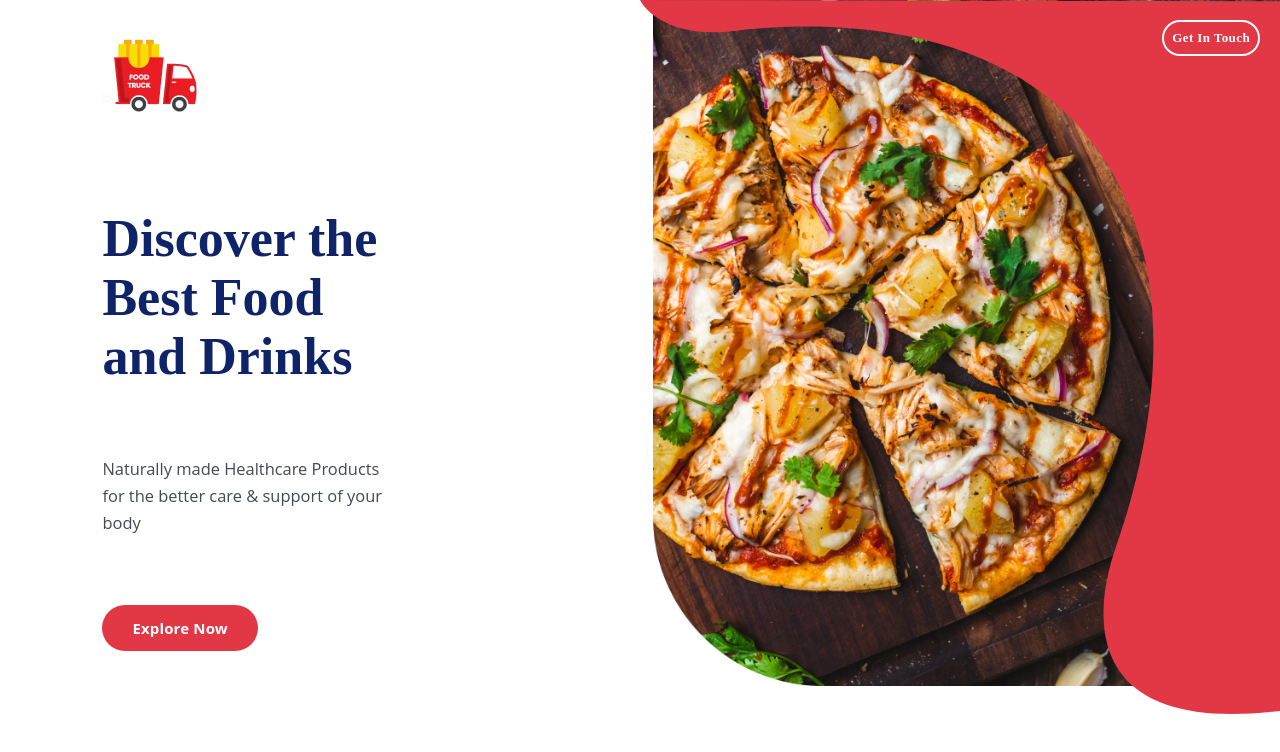
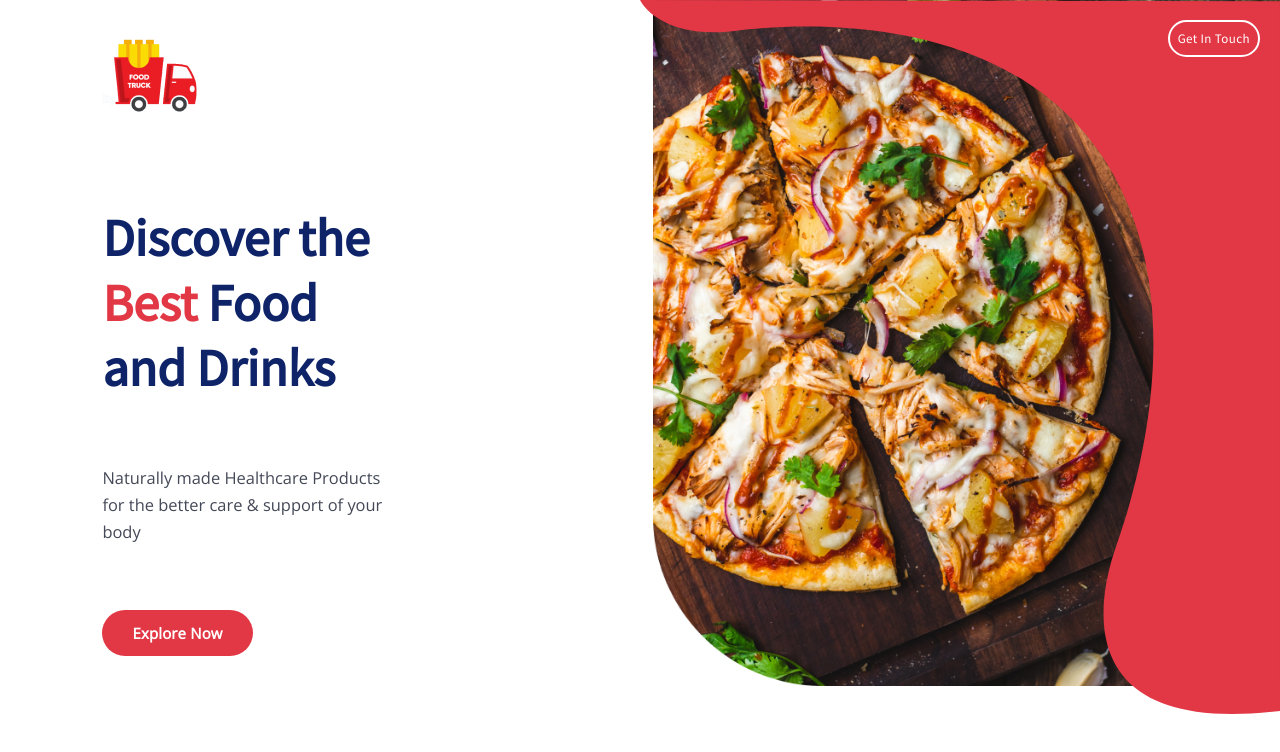
Before and after one commit to TusharAtrish/Foodie-Crave, a React (Create React App) app: page / in a window 1280 px wide. Shown: the top 752 px of the page. Built offline with nearby package versions, Linux system fonts and the light colour scheme.

Commit message:
font and right Header updated

```diff
--- a/public/index.html
+++ b/public/index.html
@@ -11,6 +11,12 @@
     />
     <link rel="apple-touch-icon" href="%PUBLIC_URL%/logo192.png" />
     <link rel="manifest" href="%PUBLIC_URL%/manifest.json" />
+    <link rel="preconnect" href="https://fonts.googleapis.com">
+<link rel="preconnect" href="https://fonts.gstatic.com" crossorigin>
+<link href="https://fonts.googleapis.com/css2?family=Open+Sans&display=swap" rel="stylesheet">
+<link rel="preconnect" href="https://fonts.googleapis.com">
+<link rel="preconnect" href="https://fonts.gstatic.com" crossorigin>
+<link href="https://fonts.googleapis.com/css2?family=Open+Sans&family=Source+Sans+Pro&display=swap" rel="stylesheet">
     <title>foodie Crave</title>
   </head>
   <body>
--- a/src/components/header/Header.jsx
+++ b/src/components/header/Header.jsx
@@ -13,7 +13,7 @@ const Header = () => {
             <img src={header01} alt="header01" />
           </div>
           <div className="foodie-leftHeader-container">
-            <div className="foodie-leftHeader-container-text1"> <p>Discover the Best Food and Drinks</p></div>
+            <div className="foodie-leftHeader-container-text1"> <p>Discover the <span className="span">Best</span> Food and Drinks</p></div>
             <div className="foodie-leftHeader-container-text2">
             <p>Naturally made Healthcare Products for the
                better care & support of your body</p>
--- a/src/components/header/header.css
+++ b/src/components/header/header.css
@@ -35,7 +35,9 @@
   font-size: 5.2rem;
   color: #0e2368;
 }
-
+.span{
+  color:#e23744;
+}
 .foodie-leftHeader-container-text2 {
   width: 55%;
   font-family: "Open Sans";
@@ -97,7 +99,7 @@ z-index: 3;
 background: transparent;
 font-family: 'Source Sans Pro';
 font-style: normal;
-font-weight: 600;
+font-weight: 400;
 font-size: 1.3rem;
 padding: .8rem;
 color: white;
```
